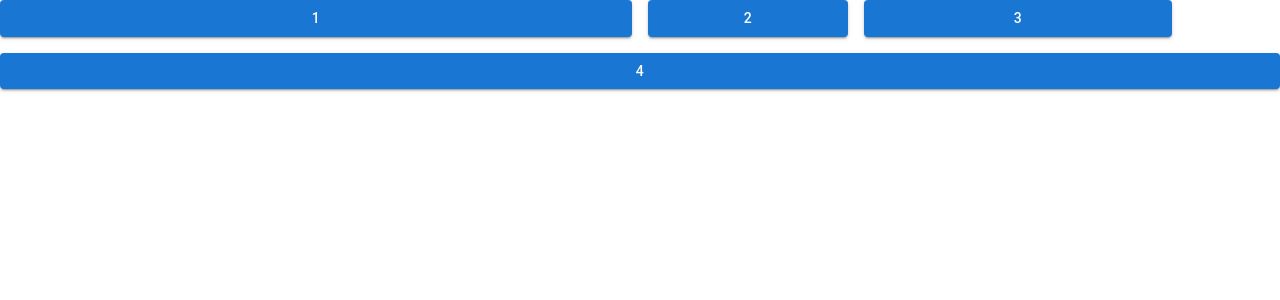
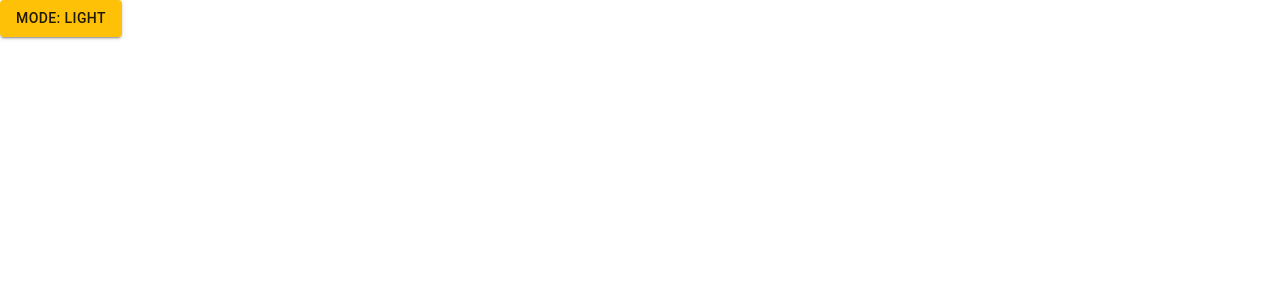
Before and after one commit to tochisuke221/honkaku-react-practice, a React (Create React App) app: page / in a window 1280 px wide. Shown: the top 300 px of the page. Built offline with nearby package versions, Linux system fonts and the light colour scheme.

Commit message:
デザイン変更のモード切り替え

```diff
--- a/src/App.js
+++ b/src/App.js
@@ -5,6 +5,7 @@ import PortalBasic from "./components/PortalBasic"
 import MaterialButton from "./components/MaterialButton";
 import MaterialDrawer from './components/MaterialDrawer'
 import MaterialGrid from './components/MaterialGrid'
+import MaterialMode from './components/MaterialMode'
 
 const App = () => {
   // return <Form />
@@ -17,7 +18,8 @@ const App = () => {
   // )
   // return <LazyBasic />
   // return <MaterialDrawer />
-  return <MaterialGrid />
+  // return <Mate÷rialGrid />
+  return <MaterialMode />
 }
 
 export default App
--- /dev/null
+++ b/src/components/MaterialMode.js
@@ -0,0 +1,43 @@
+import React, { useState } from "react";
+import { createTheme, ThemeProvider } from "@mui/material";
+
+import { amber, grey } from "@mui/material/colors";
+import { CssBaseline, Button } from "@mui/material";
+
+const MaterialMode = () => {
+  const [mode, setMode] = useState("light");
+  const toggleMode = () => setMode((prev) => (prev === "light" ? "dark" : "light"));
+
+  const theme = createTheme({
+    mode,
+    ...(mode === "light"
+      ? {
+          palette: {
+            primary: amber,
+          },
+        }
+      : {
+          palette: {
+            primary: {
+              main: grey[500],
+              contrastText: "#fff",
+            },
+            background: {
+              default: grey[900],
+              paper: grey[900],
+            },
+          },
+        }),
+  });
+
+  return (
+    <ThemeProvider theme={theme}>
+      <CssBaseline />
+      <Button variant="contained" onClick={toggleMode}>
+        Mode: {mode}
+      </Button>
+    </ThemeProvider>
+  );
+};
+
+export default MaterialMode;
```
